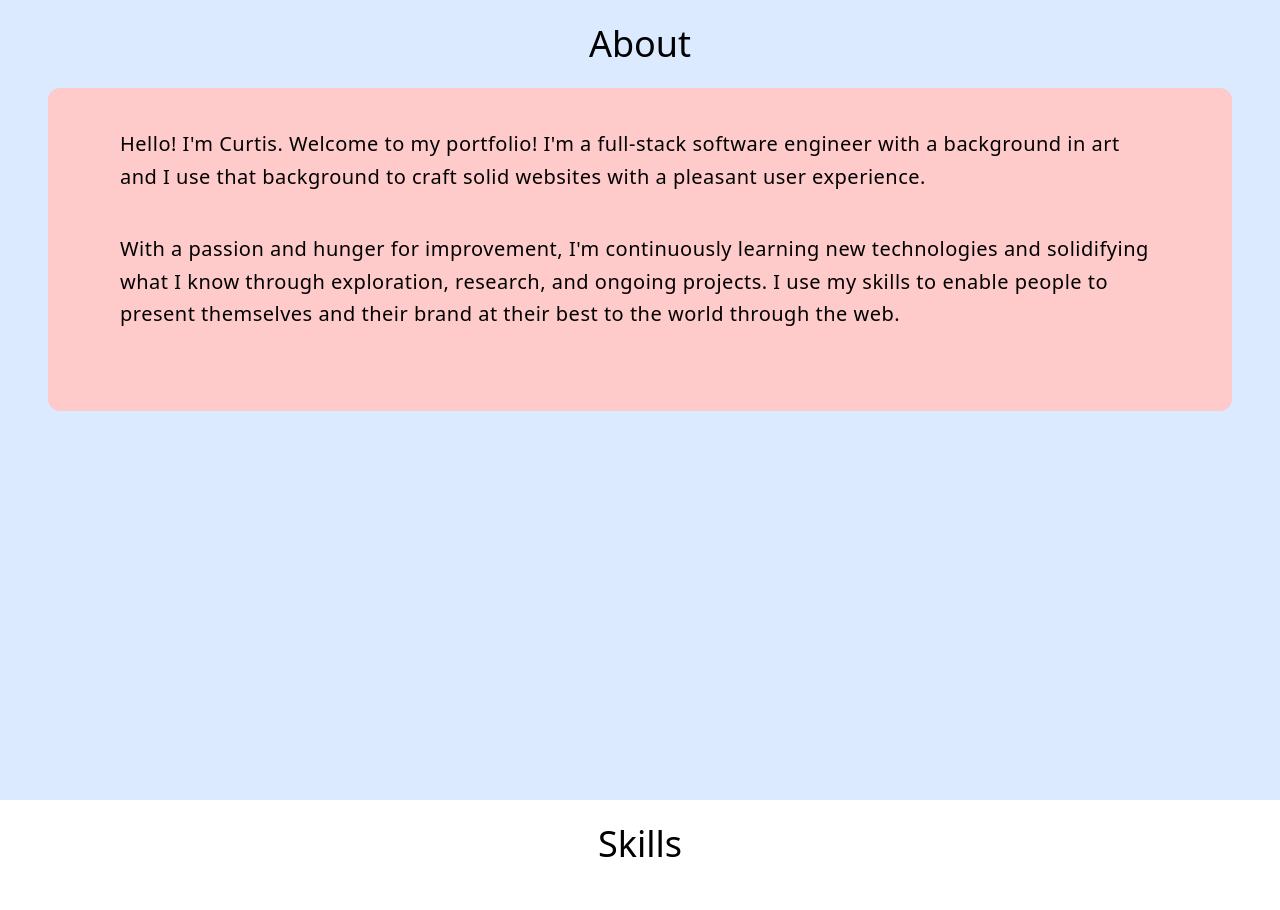
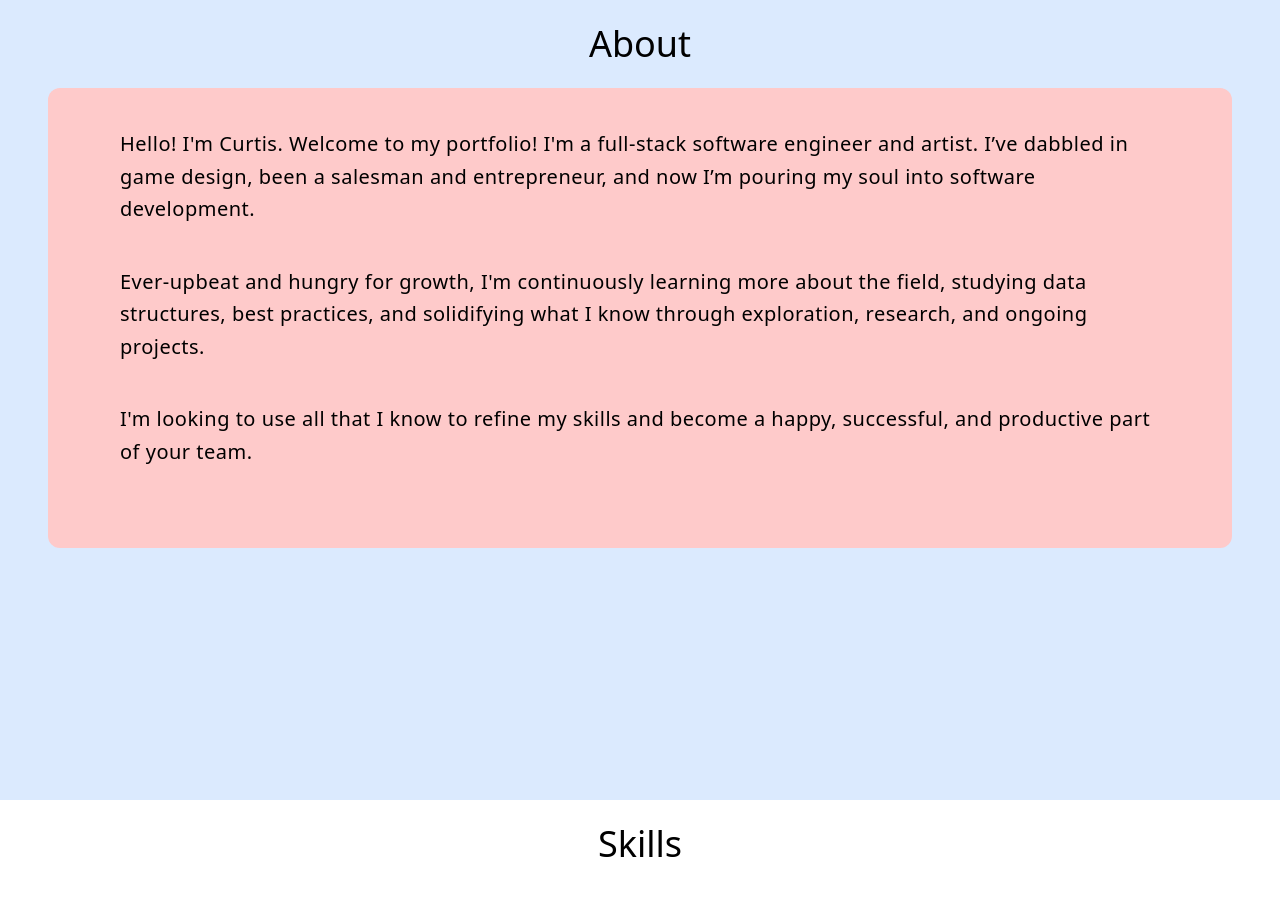
Before and after one commit to DeletedC/portfolio-express, a Next.js app: page / in a window 1280 px wide. Shown: the part 800-1710 px from the top of the page. Built offline with nearby package versions, Linux system fonts and the light colour scheme.

Commit message:
Updated About section

```diff
--- a/src/components/About.js
+++ b/src/components/About.js
@@ -5,8 +5,9 @@ const About = () => {
       <div className='flex px-8 md:mx-12 justify-center rounded-xl bg-red-200'>
         {/* <img src='/img/Headshot_20210524_Landscape.jpg' /> */}
         <div className='py-6 md:p-10 text-xl tracking-wide md:leading-relaxed'>
-            <p className='pb-10'>Hello! I'm Curtis. Welcome to my portfolio! I'm a full-stack software engineer with a background in art and I use that background to craft solid websites with a pleasant user experience.</p>
-            <p className='pb-10'>With a passion and hunger for improvement, I'm continuously learning new technologies and solidifying what I know through exploration, research, and ongoing projects. I use my skills to enable people to present themselves and their brand at their best to the world through the web.</p>
+            <p className='pb-10'>Hello! I'm Curtis. Welcome to my portfolio! I'm a full-stack software engineer and artist. I’ve dabbled in game design, been a salesman and entrepreneur, and now I’m pouring my soul into software development.</p>
+            <p className='pb-10'>Ever-upbeat and hungry for growth, I'm continuously learning more about the field, studying data structures, best practices, and solidifying what I know through exploration, research, and ongoing projects.</p>
+            <p className='pb-10'>I'm looking to use all that I know to refine my skills and become a happy, successful, and productive part of your team.</p>
         </div>
       </div>
 
```
